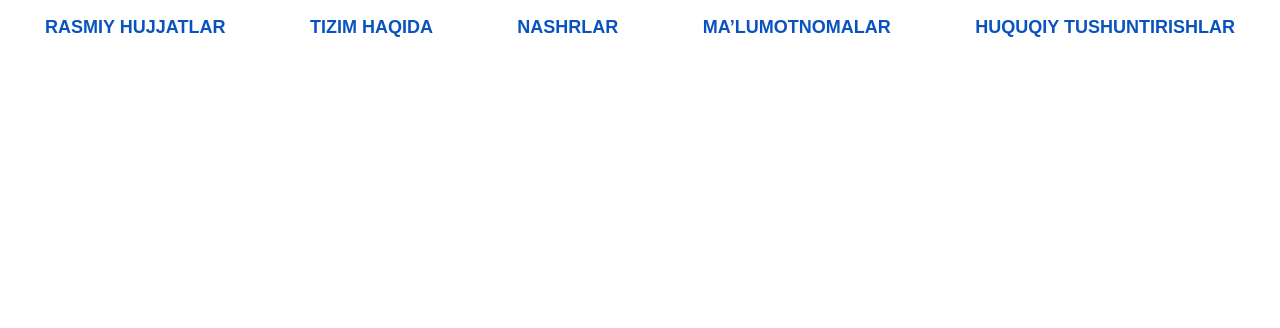
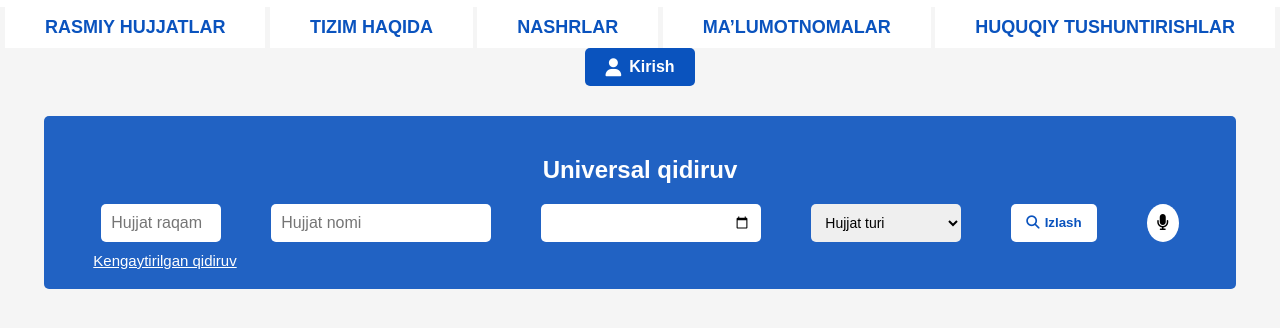
Before and after one commit to BekoCoder/lexUz, a plain HTML site: page index.html in a window 1280 px wide. Shown: the part 200-528 px from the top of the page. Drawn offline with Linux system fonts and the light colour scheme.

Commit message:
some change

```diff
--- a/index.html
+++ b/index.html
@@ -62,13 +62,33 @@
         <button class="dropdown-btn" onclick="menu()">TIZIM HAQIDA</button>
         <div class="dropdown-content" id="dropdownMenu1">
             <a href="#">Foydalanuchi uchun qo'llanma</a>
-            <a href="#">Haftalik</a>
-            <a href="#">Oylik</a>
-            <a href="#">Kalendar</a>
+            <a href="#"> Yuridik tahlil kartochkasi</a>
+            <a href="#"> Axborotni taqdim etish shartlari</a>
+            <a href="#">Foydalanish shartlari</a>
         </div>
     </div>
     <div class="dropdown">
-        <button class="dropdown-btn" onclick="toggleMenu2()">NASHRLAR</button>
+        <button class="dropdown-btn" onclick="menu2()">NASHRLAR</button>
+        <div class="dropdown-content" id="dropdownMenu2">
+            <a href="#">O'zbekiston Respublikasi qonunchilik to'plami</a>
+            <a href="#">O'zbekiston Respublikasi xalqaro qonunchilik to'plami</a>
+            <a href="#">Kutubxona</a>
+        </div>
+    </div>
+    <div class="dropdown">
+        <button class="dropdown-btn" onclick="menu3()">MA’LUMOTNOMALAR</button>
+        <div class="dropdown-content" id="dropdownMenu3">
+            <a href="#">O‘zbekiston Respublikasining Davlat ramzlari</a>
+            <a href="#">Konstitutsiyaviy huquq. Ensiklopedik lug‘at</a>
+            <a href="#">Qonunchilik tarmoqlari umumhuquqiy klassifikatori</a>
+            <a href="#">Hisobotlar shakllari</a>
+            <a href="#">BHMS</a>
+            <a href="#">LexUz statistikasi</a>
+            <a href="#">Qo‘llanmalar</a>
+        </div>
+    </div>
+    <div class="dropdown" href="https://www.lex.uz/uz/explanation">
+        <button class="dropdown-btn" onclick="toggleMenu4()">HUQUQIY TUSHUNTIRISHLAR</button>
         <div class="dropdown-content" id="dropdownMenu">
             <a href="#">Bugun</a>
             <a href="#">Haftalik</a>
@@ -77,22 +97,28 @@
         </div>
     </div>
     <div class="dropdown">
-        <button class="dropdown-btn" onclick="toggleMenu3()">MA’LUMOTNOMALAR</button>
-        <div class="dropdown-content" id="dropdownMenu">
-            <a href="#">Bugun</a>
-            <a href="#">Haftalik</a>
-            <a href="#">Oylik</a>
-            <a href="#">Kalendar</a>
+        <button class="kirish-btn">
+            <i class="fas fa-user"></i> Kirish
+        </button>
+    </div>
+
+    <div class="search-container">
+        <h2>Universal qidiruv</h2>
+        <div class="search-box">
+            <input type="text" placeholder="Hujjat raqam" class="doc-number">
+            <input type="text" placeholder="Hujjat nomi" class="doc-name">
+            <input type="date" id="dateInput" class="date-picker" onfocus="(this.type='date')"
+                onblur="if(!this.value) this.type='text'" placeholder="Sanani kiriting">
+            <select>
+                <option>Hujjat turi</option>
+                <option>Qaror</option>
+                <option>Buyruq</option>
+                <option>Farmon</option>
+            </select>
+            <button class="search-btn"><i class="fas fa-search"></i> Izlash</button>
+            <button class="mic-btn"><i class="fas fa-microphone"></i></button>
         </div>
-    </div>
-    <div class="dropdown">
-        <button class="dropdown-btn" onclick="toggleMenu4()">HUQUQIY TUSHUNTIRISHLAR</button>
-        <div class="dropdown-content" id="dropdownMenu">
-            <a href="#">Bugun</a>
-            <a href="#">Haftalik</a>
-            <a href="#">Oylik</a>
-            <a href="#">Kalendar</a>
-        </div>
+        <div class="advanced-search">Kengaytirilgan qidiruv</div>
     </div>
 </body>
 <script src="script.js"></script>
--- a/script.js
+++ b/script.js
@@ -45,3 +45,41 @@ window.onclick = function(event) {
         }
     }
 }
+
+function menu2() {
+    var menu = document.getElementById("dropdownMenu2");
+    if (menu.style.display === "block") {
+        menu.style.display = "none";
+    } else {
+        menu.style.display = "block";
+    }
+}
+
+// Tashqariga bosganda menyuni yopish
+window.onclick = function(event) {
+    if (!event.target.matches('.dropdown-btn')) {
+        var menus = document.getElementsByClassName("dropdown-content");
+        for (var i = 0; i < menus.length; i++) {
+            menus[i].style.display = "none";
+        }
+    }
+}
+
+function menu3() {
+    var menu = document.getElementById("dropdownMenu3");
+    if (menu.style.display === "block") {
+        menu.style.display = "none";
+    } else {
+        menu.style.display = "block";
+    }
+}
+
+// Tashqariga bosganda menyuni yopish
+window.onclick = function(event) {
+    if (!event.target.matches('.dropdown-btn')) {
+        var menus = document.getElementsByClassName("dropdown-content");
+        for (var i = 0; i < menus.length; i++) {
+            menus[i].style.display = "none";
+        }
+    }
+}
--- a/style.css
+++ b/style.css
@@ -213,10 +213,12 @@ body {
     padding: 10px 15px;
     display: block;
 }
+
 .dropdown {
     position: relative;
     display: inline-block;
 }
+
 .dropdown-btn {
     background-color: white;
     color: #0A53BE;
@@ -226,6 +228,7 @@ body {
     font-weight: bold;
     font-size: 18px;
 }
+
 .dropdown-content {
     display: none;
     position: absolute;
@@ -234,6 +237,7 @@ body {
     min-width: 200px;
     z-index: 100;
 }
+
 .dropdown-content a {
     display: block;
     padding: 10px;
@@ -241,6 +245,141 @@ body {
     text-decoration: none;
     border-bottom: 1px solid #ddd;
 }
+
 .dropdown-content a:hover {
     background-color: #f1f1f1;
 }
+
+.kirish-btn {
+    display: flex;
+    align-items: center;
+    background-color: #0A53BE;
+    color: white;
+    padding: 10px 20px;
+    border: none;
+    border-radius: 5px;
+    font-size: 16px;
+    font-weight: bold;
+    cursor: pointer;
+}
+
+.kirish-btn:hover {
+    background-color: #084298;
+}
+
+.kirish-btn i {
+    margin-right: 8px;
+    font-size: 18px;
+}
+
+body {
+    font-family: Arial, sans-serif;
+    background-color: #f5f5f5;
+}
+
+.search-container {
+    background: rgba(10, 83, 190, 0.9);
+    padding: 20px;
+    border-radius: 5px;
+    color: white;
+    text-align: center;
+    max-width: 1300px;
+    margin: 30px auto;
+    width: 90%;
+}
+
+.search-box .doc-number {
+    width: 100px;
+    padding: 10px;
+    font-size: medium;
+    border: none;
+}
+
+.search-box .doc-name {
+    width: 200px;
+    padding: 10px;
+    font-size: medium;
+    border: none;
+
+
+}
+
+.search-container h2 {
+    margin-bottom: 20px;
+}
+
+.search-box {
+    display: flex;
+    gap: 50px;
+    justify-content: center;
+    flex-wrap: wrap;
+}
+
+.search-box input,
+.search-box select {
+    padding: 10px;
+    border: none;
+    border-radius: 5px;
+    font-size: 14px;
+}
+
+.search-box input {
+    width: 200px;
+}
+
+.search-box select {
+    width: 150px;
+}
+
+.search-box .checkbox-container {
+    display: flex;
+    align-items: center;
+    color: white;
+}
+
+.search-box .search-btn {
+    background: white;
+    color: #0A53BE;
+    padding: 10px 15px;
+    border: none;
+    border-radius: 5px;
+    cursor: pointer;
+    font-weight: bold;
+    display: flex;
+    align-items: center;
+    gap: 5px;
+}
+
+.search-box .search-btn:hover {
+    background: #ddd;
+}
+
+.search-box .mic-btn {
+    background: white;
+    border: none;
+    border-radius: 50%;
+    padding: 10px;
+    cursor: pointer;
+    font-size: 16px;
+}
+
+.search-box .mic-btn:hover {
+    background: #ddd;
+}
+
+.advanced-search {
+    margin-top: 10px;
+    font-size: 15px;
+    text-decoration: underline;
+    cursor: pointer;
+    color: white;
+    margin-right: 950px;
+}
+
+input[type="date"]::-webkit-datetime-edit {
+    color: transparent;
+}
+
+input[type="date"]:focus::-webkit-datetime-edit {
+    color: black;
+}
```
